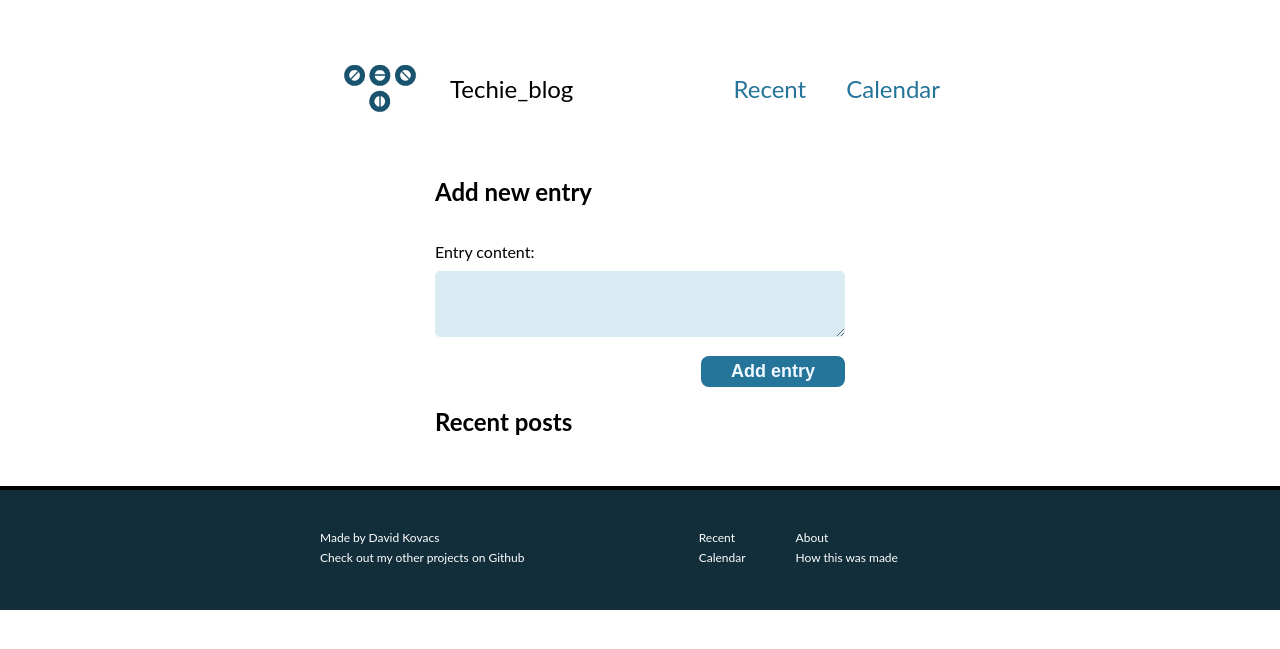
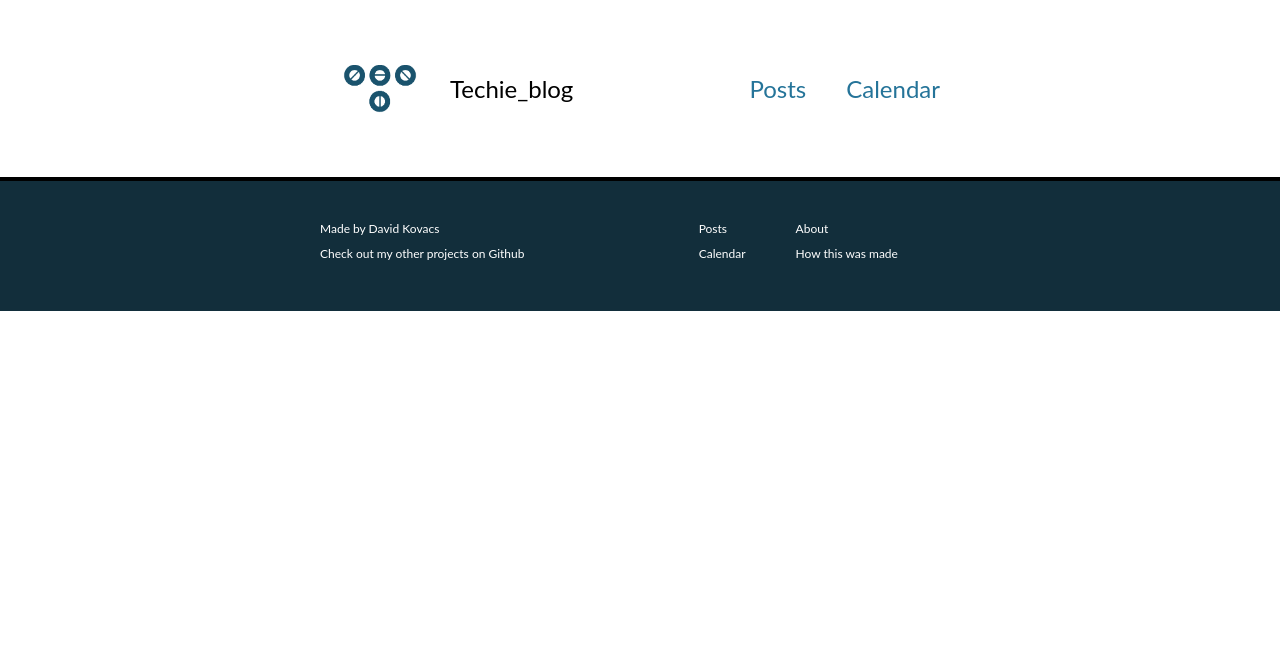
Before and after one commit to PyKovacs/micro-blog, a Python web app: template templates/index.html in a window 1280 px wide. Shown: the top 649 px of the page. Run offline with Jinja, Linux system fonts and the light colour scheme; the template is opened without the code that fills it, so the values that code supplies are empty.

Commit message:
added wip for calendar

```diff
--- a/static/css/styles.css
+++ b/static/css/styles.css
@@ -47,6 +47,10 @@ body {
 .navbar__link {
     text-decoration: none;
     color: inherit;
+}
+
+.navbar__link:hover {
+    text-decoration:underline;
 }
 
 .main {
@@ -116,7 +120,7 @@ body {
 }
 
 .footer {
-    background-color:  rgb(18, 46, 59);
+    background-color: rgb(18, 46, 59);
     padding: 40px 0;
     margin: 50px 0 0 0;
     border-top: 4px solid black;
@@ -150,9 +154,10 @@ body {
 }
 
 .footer__item {
-    margin-bottom: 5px;
+    margin-bottom: 10px;
     color: inherit;
     text-decoration: none;
+    cursor: pointer;
 }
 
 .footer__item:hover {
--- a/templates/index.html
+++ b/templates/index.html
@@ -14,14 +14,15 @@
         </div>
         <ul class="navbar__navigation">
             <li class="navbar__navigation-item">
-                <a href="#" class="navbar__link">Recent</a>
+                <a href="/" class="navbar__link">Posts</a>
             </li>
             <li class="navbar__navigation-item">
-                <a href="#" class="navbar__link">Calendar</a>
+                <a href="/calendar" class="navbar__link">Calendar</a>
             </li>
         </ul>
     </header>
     <main class="main">
+        {% if main == 'posts' %}
             <section>
                 <h1>Add new entry</h1>
                 <form class="form" method="POST">
@@ -46,17 +47,20 @@
                     </article>
                 {% endfor %}
             </section>
+        {% elif main == 'calendar' %}
+            <h2>Work in progress...</h2>
+        {% endif %}
     </main>
     <footer class="footer">
         <div class="footer__content">
             <section class="left">
                 <a class="footer__item">Made by David Kovacs</a>
-                <a class="footer__item">Check out my other projects on Github</a>
+                <a class="footer__item" href="https://github.com/PyKovacs">Check out my other projects on Github</a>
             </section>
             <section class="right">
                 <div class="footer__column">
-                    <a class="footer__item">Recent</a>
-                    <a class="footer__item">Calendar</a>
+                    <a class="footer__item" href="/">Posts</a>
+                    <a class="footer__item" href="/calendar">Calendar</a>
                 </div>
                 <div class="footer__column">
                     <a class="footer__item">About</a>
```
Also changed, not shown: app.py (+7 -2 lines). Lines whose indentation alone changed are shown as unchanged.
